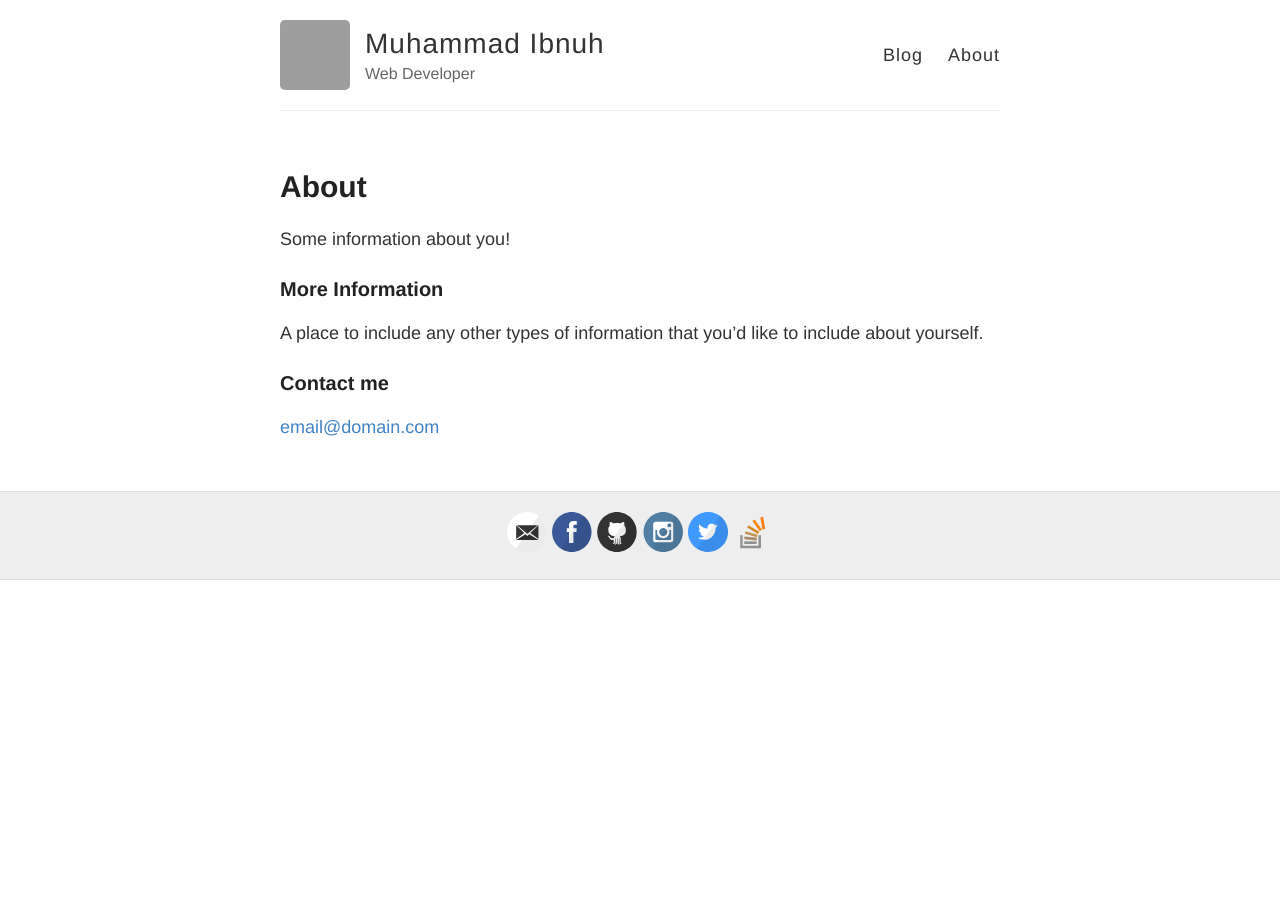
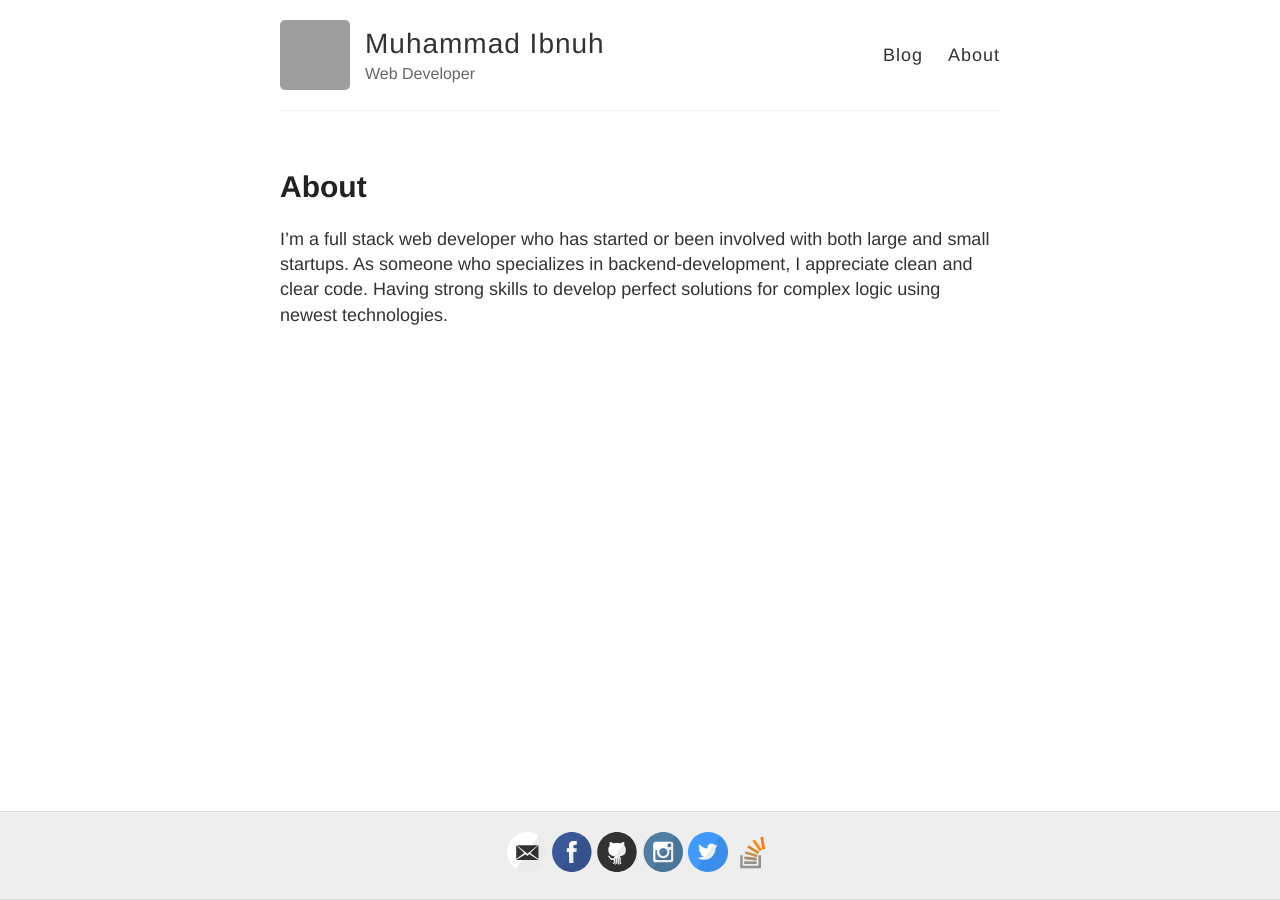
Before and after one commit to ibnuh/ibnuh.github.io, a Jekyll site: the page built from about.md, in a window 1280 px wide. Built offline with Jekyll 4.4.1, drawn with Linux system fonts in a browser that asks for light colours; grey boxes are pictures that could not be loaded.

```diff
--- a/about.md
+++ b/about.md
@@ -4,12 +4,4 @@ title: About
 permalink: /about/
 ---
 
-Some information about you!
-
-### More Information
-
-A place to include any other types of information that you'd like to include about yourself.
-
-### Contact me
-
-[email@domain.com](mailto:email@domain.com)
+I’m a full stack web developer who has started or been involved with both large and small startups. As someone who specializes in backend-development, I appreciate clean and clear code. Having strong skills to develop perfect solutions for complex logic using newest technologies.
--- a/style.scss
+++ b/style.scss
@@ -272,6 +272,10 @@ nav {
 }
 
 .wrapper-footer {
+position: absolute;
+  right: 0;
+  bottom: 0;
+  left: 0;
   margin-top: 50px;
   border-top: 1px solid #ddd;
   border-bottom: 1px solid #ddd;
```
Also changed, not shown: _posts/2018-06-24-starting-a-new-blog.md (added, +9 -0 lines).
